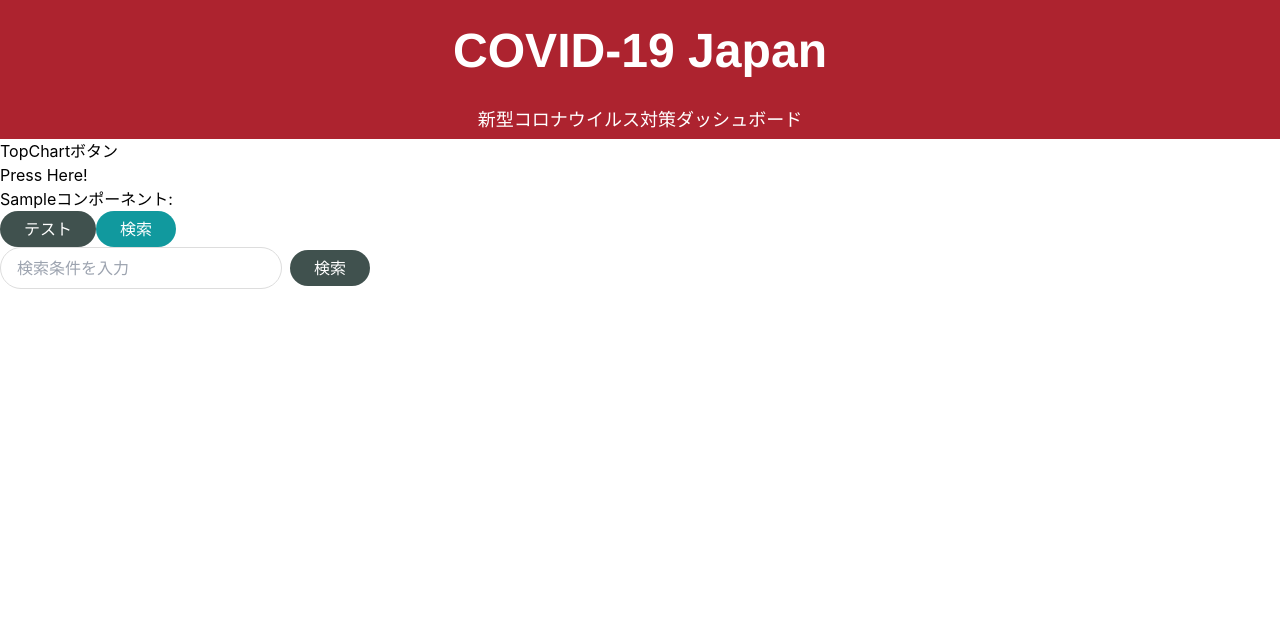
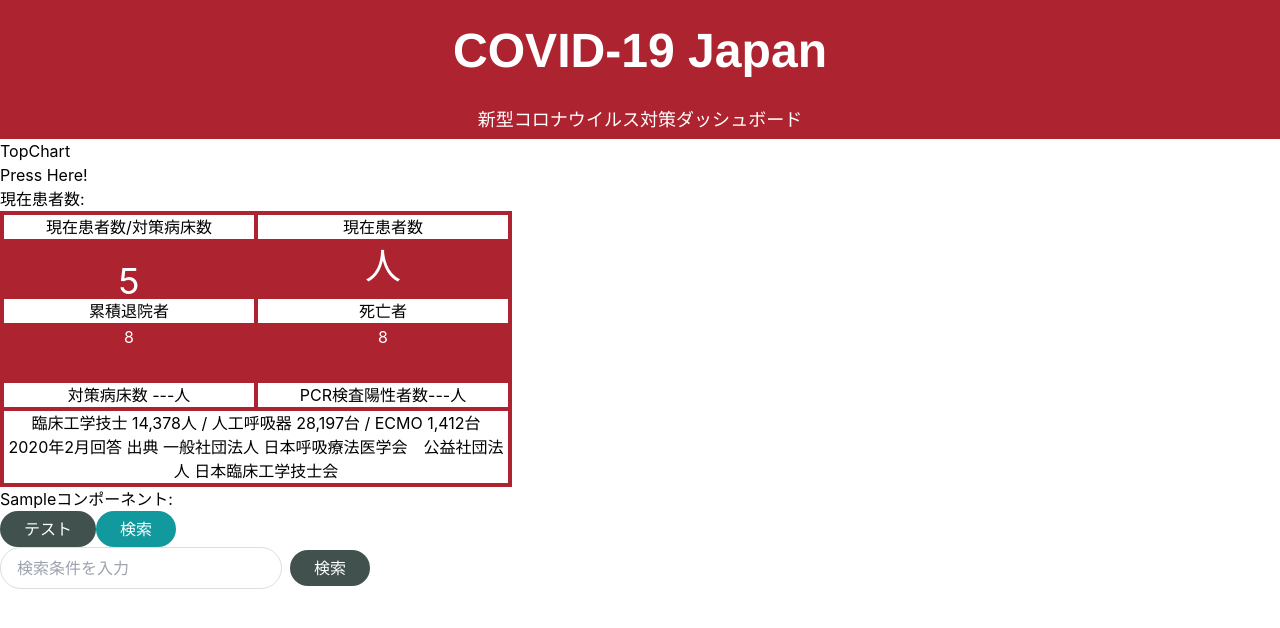
Before and after one commit to MikakoKoike/React-covid19-website, a React (Create React App) app: page / in a window 1280 px wide. Shown: the top 628 px of the page. Built offline with nearby package versions, Linux system fonts and the light colour scheme; no server answers.

Commit message:
左箇所チャートの外枠作成

```diff
--- a/src/components/TopChart.tsx
+++ b/src/components/TopChart.tsx
@@ -8,22 +8,23 @@ export const TopChart = () => {
       const res = await axios.get(
         "https://www.stopcovid19.jp/data/covid19japan.json"
       );
-      console.log(res.data);
-      setData(res.data.description);
-
+      //   console.log(res.data);
+      setNcurrentpatients(res.data.ncurrentpatients);
+      //   setNdeaths(res.data.ndeaths);
       // const response = res.data;
     } catch (error) {
       console.log(error);
     }
   };
+  getData();
 
   const [center, setCenter] = useRecoilState(centerState);
-  const [data, setData] = useRecoilState(dataState);
-
+  const [ncurrentpatients, setNcurrentpatients] = useRecoilState(dataState);
+  //   const [ndeaths, setNdeaths] = useRecoilState(dataState);
   return (
     <div>
       TopChart
-      <button onClick={getData}>ボタン</button>
+      {/* <button onClick={getData}>ボタン</button> */}
       <br />
       <button
         onClick={() => {
@@ -33,7 +34,41 @@ export const TopChart = () => {
         Press Here!
       </button>
       <p>{center}</p>
-      <p>{data}</p>
+      <p>現在患者数:{ncurrentpatients.toLocaleString()}</p>
+      {/* <p>死者数:{ndeaths}</p> */}
+      <div className="border-2 border-opacity-100 border-[#ad232f] w-2/5">
+        <div className="grid grid-cols-2 text-center  ">
+          <div className=" border-[#ad232f] border-2 ">
+            現在患者数/対策病床数
+          </div>
+          <div className=" border-[#ad232f] border-2">現在患者数</div>
+        </div>
+        <div className="grid grid-cols-2 text-center ">
+          <div className="bg-[#ad232f] text-white p-[20px] text-4xl h-14">
+            5
+          </div>
+          <div className="bg-[#ad232f] text-white h-14 text-4xl p-[5px]">
+            {ncurrentpatients.toLocaleString()}人
+          </div>
+          <div className="border-[#ad232f] border-2">累積退院者</div>
+          <div className="border-[#ad232f] border-2">死亡者</div>
+          <div className="bg-[#ad232f] text-white h-14">8</div>
+          <div className="bg-[#ad232f] text-white h-14">8</div>
+        </div>
+        <div className="grid grid-cols-2 text-center">
+          <div className="border-[#ad232f] border-2">対策病床数 ---人</div>
+          <div className="border-[#ad232f] border-2">PCR検査陽性者数---人</div>
+        </div>
+        <div className="rid grid-cols-1 text-center">
+          <div className="border-[#ad232f] border-2">
+            <p>臨床工学技士 14,378人 / 人工呼吸器 28,197台 / ECMO 1,412台</p>
+            <p>
+              2020年2月回答 出典 一般社団法人 日本呼吸療法医学会　公益社団法人
+              日本臨床工学技士会
+            </p>
+          </div>
+        </div>
+      </div>
     </div>
   );
 };
```
